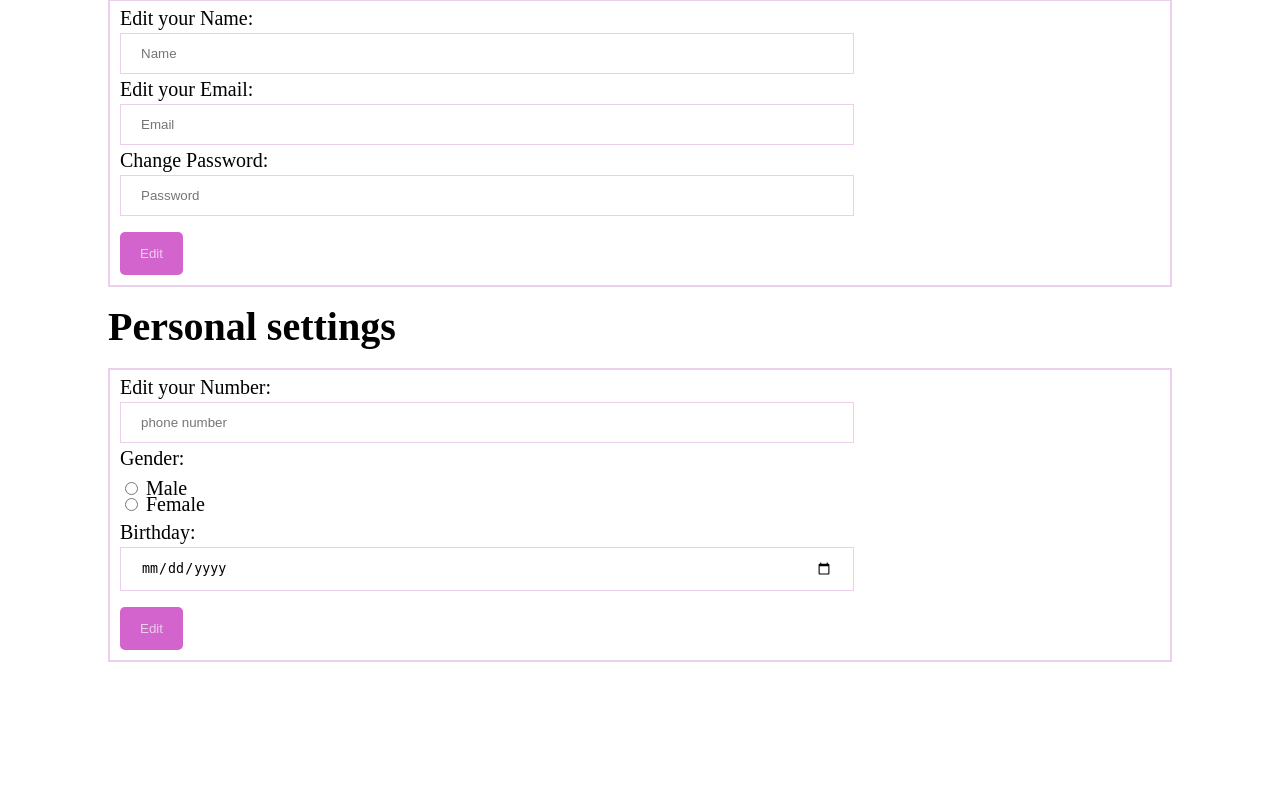
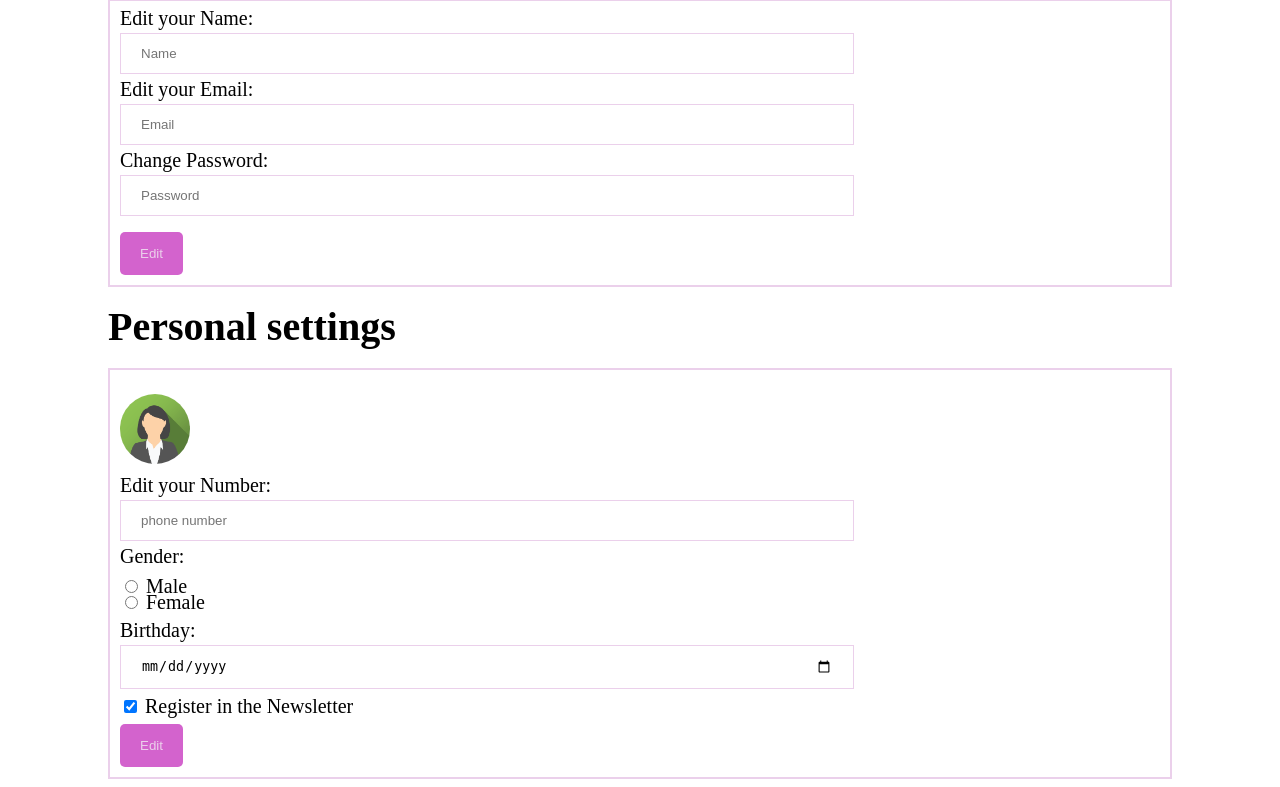
Before and after one commit to abdusamir/Software-Engineering-project, a Django app: template templates/edit_profile.html in a window 1280 px wide. Shown: the part 83-870 px from the top of the page. Before the commit the page ends 745 px from the top, so only its background shows below. Run offline with Django 3.2, Linux system fonts and the light colour scheme; the template is opened without the code that fills it, so the values that code supplies are empty.

Commit message:
Update edit_profile.html

```diff
--- a/templates/edit_profile.html
+++ b/templates/edit_profile.html
@@ -24,6 +24,10 @@
 <dev>
     <h1 class="title"><b>Personal settings</b> </h1>
 <form class="form2">
+    <br>
+    <input type="image" src="img_avatar2.png"  class="avatar" alt="Avatar" style="float:left;  border-radius: 50%;" width="70" height="70">
+
+        <br><br><br><br><br><br>
             <label for="number">Edit your Number:</label><br>
             <input type="tel"id="number"placeholder="phone number" name="number"><br>
             <label for="gender">Gender:</label><br><br>
@@ -34,6 +38,10 @@
           <!--  <input type="text"id="gender"placeholder="Gender" name="gender"><br>-->
             <label for="bd">Birthday:</label><br>
             <input type="date"id="bd"placeholder="Birthday" name="bd"><br>
+      <label>
+                <input type="checkbox" checked="checked" name="subscribe"> Register in the Newsletter
+              </label>
+  <br>
             <button type="submit" class="btn" >Edit</button>
     </form>
     </dev>
```
